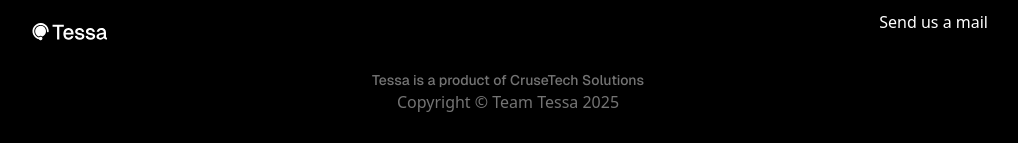
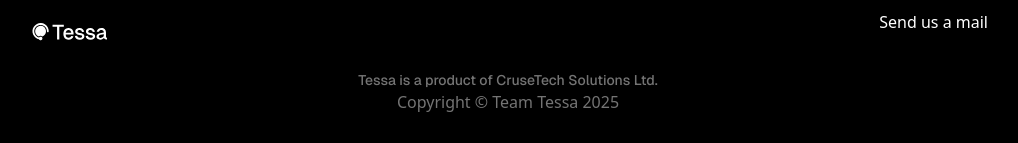
Before and after one commit to Popsabey/tessa-prelauch-webpage, a Next.js app: page / in a window 1280 px wide. Shown: the part 4358-4501 px from the top of the page, without its empty margins (132-1150 px from the left). Built offline with nearby package versions, Linux system fonts and the light colour scheme.

Commit message:
Update Footer.tsx

```diff
--- a/src/components/common/Footer.tsx
+++ b/src/components/common/Footer.tsx
@@ -13,7 +13,7 @@ const Footer = () => {
                 </a>
             </div>
             <div
-                className=" flex flex-col"> <p className=" text-[#747474] font-geist-medieum text-sm text-center">Tessa is a product of CruseTech Solutions</p>
+                className=" flex flex-col"> <p className=" text-[#747474] font-geist-medieum text-sm text-center">Tessa is a product of CruseTech Solutions Ltd.</p>
                 <p className="text-xs md:text-sm lg:text-base text-[#747474]">
                     Copyright © Team Tessa  2025
                 </p></div>
```
